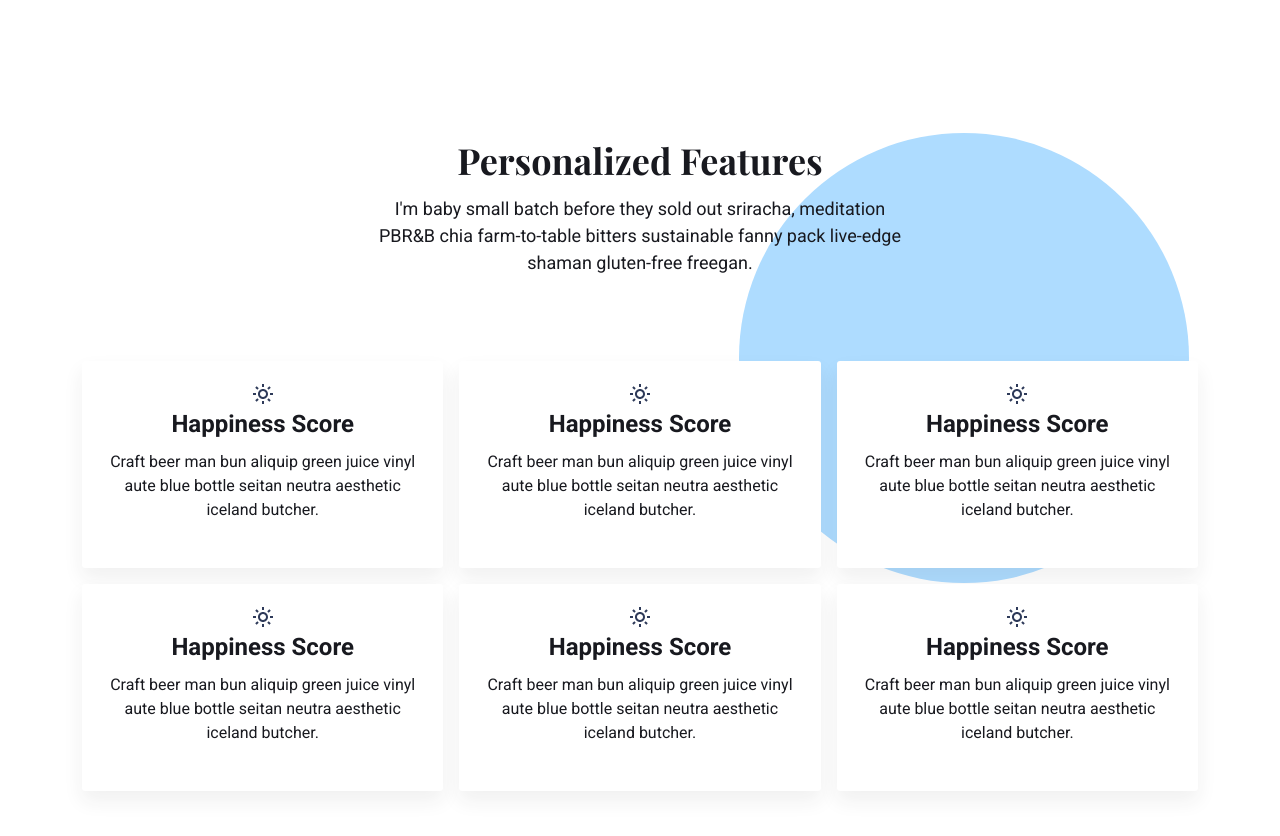
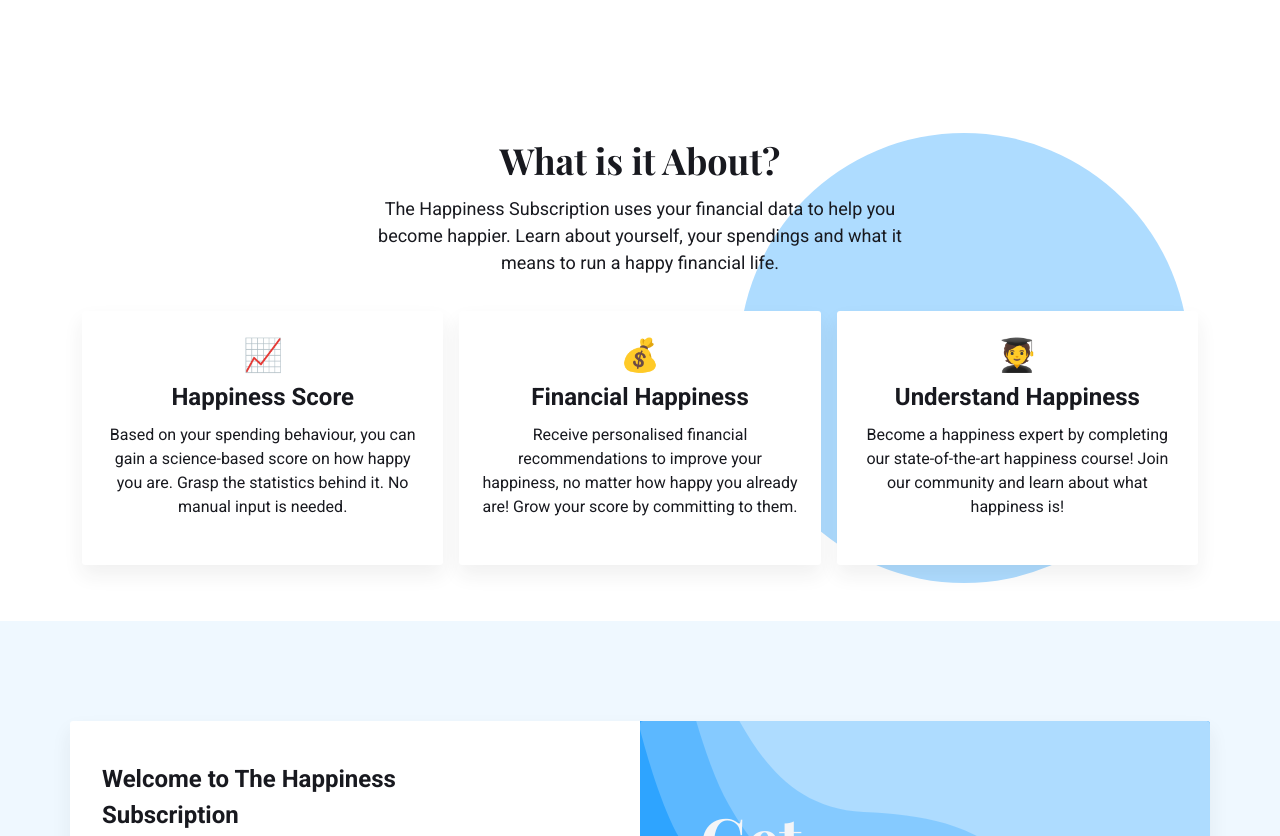
Before and after one commit to VanGoghsCoffee/the-happiness-subscription-landing, a website: page index.html in a window 1280 px wide. Shown: the part 802-1638 px from the top of the page. Drawn offline with nearby package versions, Linux system fonts and the light colour scheme.

Commit message:
finished feature copy text, changed feature title

```diff
--- a/index.html
+++ b/index.html
@@ -23,7 +23,7 @@
           </button>
           <div class="collapse navbar-collapse" id="navbarNavAltMarkup">
             <div class="navbar-nav">
-              <a class="nav-link" href="#features">Features</a>
+              <a class="nav-link" href="#features">What is it About?</a>
               <a class="nav-link" href="#cta" title="Get Invited">Get Invited</a>
               <a class="nav-link" href="#testimonials" title="Testimonials">Testimonials</a>
             </div>
@@ -56,64 +56,37 @@
         <div class="row feature-heading">
           <div class="col-md-3"></div>
           <div class="col-md-6 text-center">
-          <h2>Personalized Features</h2>
+          <h2>What is it About?</h2>
           <p class="lead-1">
-            I'm baby small batch before they sold out sriracha, meditation PBR&B chia farm-to-table bitters sustainable fanny pack live-edge shaman gluten-free freegan.
+            The Happiness Subscription uses your financial data to help you become happier. Learn about yourself, your spendings and what it means to run a happy financial life.
           </p>
           </div>
         </div>
-        <div class="row row-cols-1 row-cols-md-2 row-cols-lg-3 g-3">
+        <div class="row row-cols-1 row-cols-lg-3 g-3">
           <div class="col">
             <div class="feature">
-              <img src="assets/images/sun_icon.svg" alt="Sun Icon" class="feature-image" />
+              <span class="feature-icon">📈</span>
               <h4 class="display-4">Happiness Score</h4>
               <p>
-                Craft beer man bun aliquip green juice vinyl aute blue bottle seitan neutra aesthetic iceland butcher.
+                Based on your spending behaviour, you can gain a science-based score on how happy you are. Grasp the statistics behind it. No manual input is needed.
               </p>
             </div>
           </div>
           <div class="col">
             <div class="feature">
-              <img src="assets/images/sun_icon.svg" alt="Sun Icon" class="feature-image" />
-              <h4 class="display-4">Happiness Score</h4>
+              <span class="feature-icon">💰</span>
+              <h4 class="display-4">Financial Happiness</h4>
               <p>
-                Craft beer man bun aliquip green juice vinyl aute blue bottle seitan neutra aesthetic iceland butcher.
+                Receive personalised financial recommendations to improve your happiness, no matter how happy you already are! Grow your score by committing to them.
               </p>
             </div>
           </div>
           <div class="col">
             <div class="feature">
-              <img src="assets/images/sun_icon.svg" alt="Sun Icon" class="feature-image" />
-              <h4 class="display-4">Happiness Score</h4>
+              <span class="feature-icon">🧑‍🎓</span>
+              <h4 class="display-4">Understand Happiness</h4>
               <p>
-                Craft beer man bun aliquip green juice vinyl aute blue bottle seitan neutra aesthetic iceland butcher.
-              </p>
-            </div>
-          </div>
-          <div class="col">
-            <div class="feature">
-              <img src="assets/images/sun_icon.svg" alt="Sun Icon" class="feature-image" />
-              <h4 class="display-4">Happiness Score</h4>
-              <p>
-                Craft beer man bun aliquip green juice vinyl aute blue bottle seitan neutra aesthetic iceland butcher.
-              </p>
-            </div>
-          </div>
-          <div class="col">
-            <div class="feature">
-              <img src="assets/images/sun_icon.svg" alt="Sun Icon" class="feature-image" />
-              <h4 class="display-4">Happiness Score</h4>
-              <p>
-                Craft beer man bun aliquip green juice vinyl aute blue bottle seitan neutra aesthetic iceland butcher.
-              </p>
-            </div>
-          </div>
-          <div class="col">
-            <div class="feature">
-              <img src="assets/images/sun_icon.svg" alt="Sun Icon" class="feature-image" />
-              <h4 class="display-4">Happiness Score</h4>
-              <p>
-                Craft beer man bun aliquip green juice vinyl aute blue bottle seitan neutra aesthetic iceland butcher.
+                Become a happiness expert by completing our state-of-the-art happiness course! Join our community and learn about what happiness is!
               </p>
             </div>
           </div>
@@ -156,7 +129,7 @@
                 </div>
               </div>
               <div class="mb-4">
-                <button type="submit" class="btn btn-submit">Get an Invite</button>
+                <button type="submit" class="btn btn-submit">Get an Invite!</button>
               </div>
             </form>
           </div>
@@ -210,7 +183,7 @@
         <div class="row mb-5">
           <nav class="nav">
             <a class="nav-link" title="Start" href="#home">Start</a>
-            <a class="nav-link" title="Features" href="#features">Features</a>
+            <a class="nav-link" title="Features" href="#features">What is it About?</a>
             <a class="nav-link" title="Get Invited" href="#cta">Get Invited</a>
             <a class="nav-link" title="Testimonials" href="#testimonials">Testimonials</a>
             <a class="nav-link" title="Imprint" href="./imprint.html">Imprint</a>
--- a/scss/_custom.scss
+++ b/scss/_custom.scss
@@ -95,7 +95,7 @@ $feature-section-margin-top: 75px;
 $feature-section-padding-bottom: 56px;
 $feature-row-margin-bottom: 24px;
 
-$feature-heading-margin-bottom: 69px;
+$feature-heading-margin-bottom: 19px;
 
 $footer-padding-bottom: 50px;
 $footer-padding-top: 50px;
--- a/scss/components/_feature.scss
+++ b/scss/components/_feature.scss
@@ -11,4 +11,8 @@ $feature-padding-bottom: 30px;
     @include darkShadow;
     background-color: $white;
     padding: $feature-padding-top $feature-padding-horizontal $feature-padding-bottom $feature-padding-horizontal;
+
+    .feature-icon {
+        font-size: $font-size-base * 2.0;
+    }
 }
--- a/scss/sections/_features.scss
+++ b/scss/sections/_features.scss
@@ -15,6 +15,10 @@
 
     .feature-heading {
 
-        margin-bottom: $feature-heading-margin-bottom;
+        margin-bottom: $feature-heading-margin-bottom * 0.2;
+
+        @include media-breakpoint-up(lg) {
+            margin-bottom: $feature-heading-margin-bottom;
+        }
     }
 }
```
Also changed, not shown: imprint.html (+4 -4 lines), privacy-policy.html (+4 -4 lines), assets/css/style.css, assets/images/emoji_chart.png (added), assets/images/emoji_money.png (added), assets/images/image 3.png (added), assets/images/image 513.png (added), assets/images/image 628.png (added), 1 other file.
